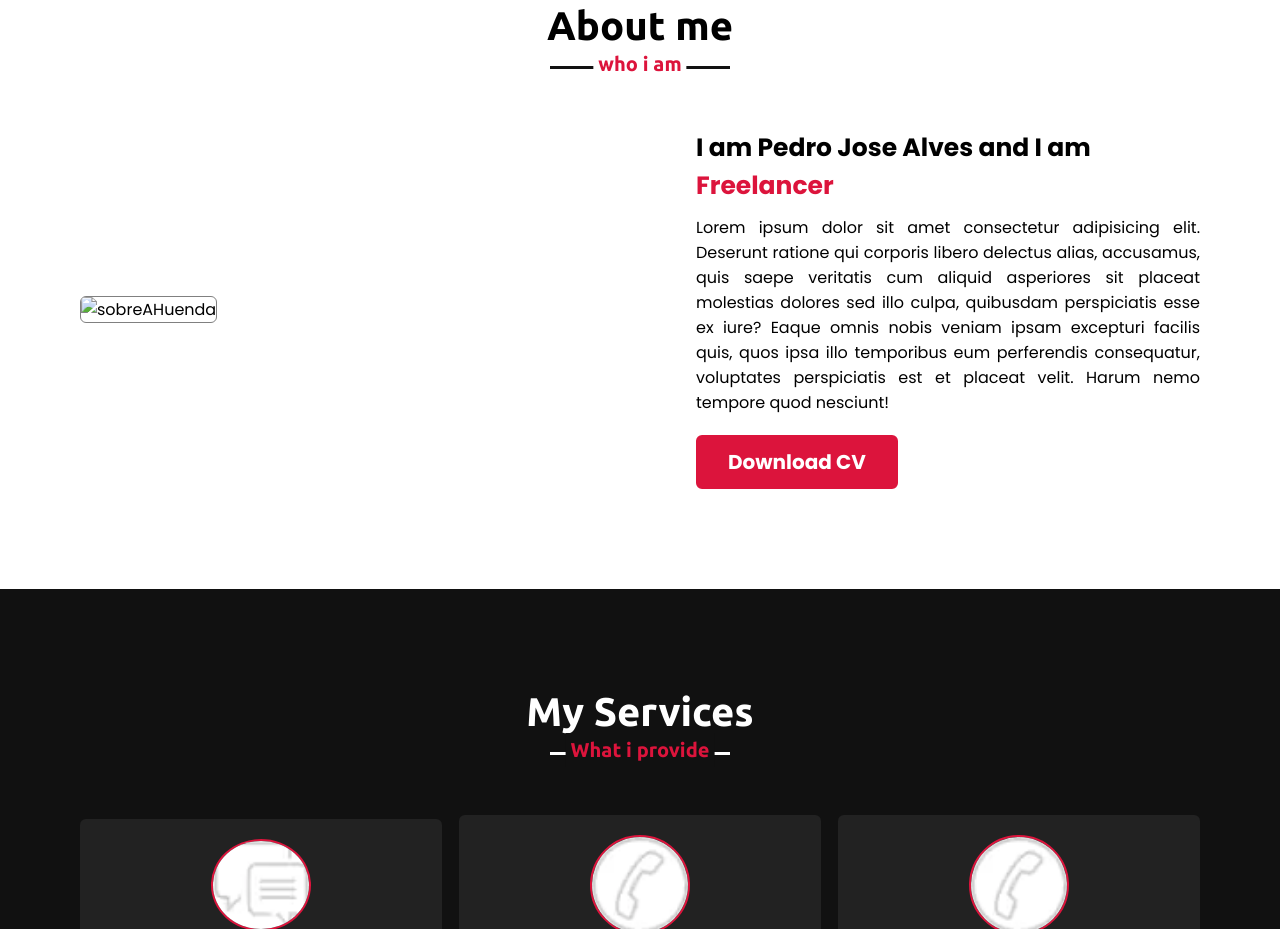
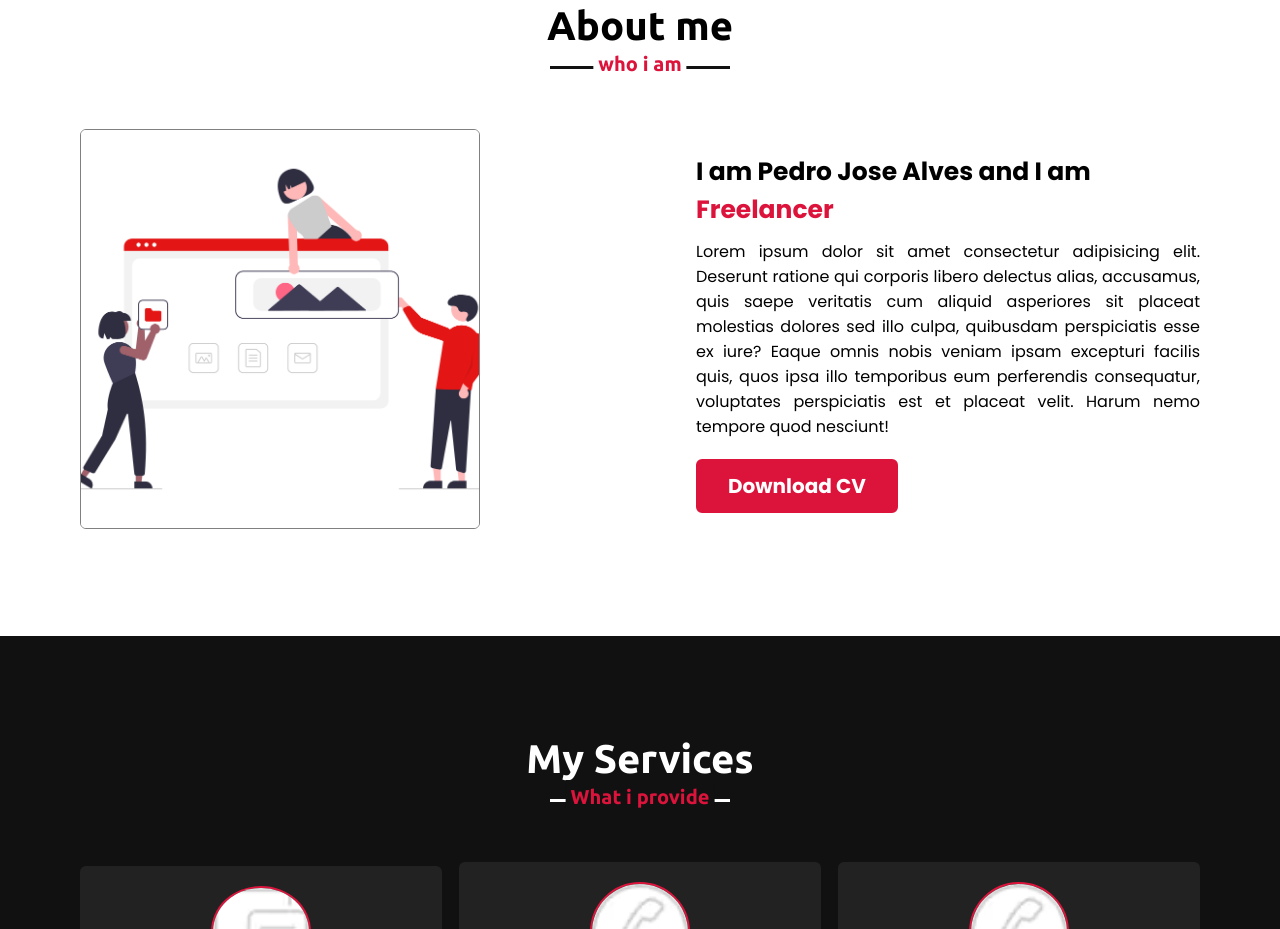
Before and after one commit to PedroJoseAlves/meu-portfolio, a plain HTML site: page index.html in a window 1280 px wide. Shown: the part 897-1826 px from the top of the page. Drawn offline with nearby package versions, Linux system fonts and the light colour scheme; files whose address does not match are found by name.

Commit message:
Update index.html

```diff
--- a/index.html
+++ b/index.html
@@ -53,7 +53,7 @@
             <h2 class="title">About me</h2>
             <div class="about-content">
                 <div class="column left">
-                    <img src="/images/eq1.png" alt="sobreAHuenda">
+                    <img src="./eq1.png" alt="sobreAHuenda">
                 </div>
                 <div class="column right">
                     <div class="text">I am Pedro Jose Alves and I am <span class="type-2"></span> </div>
```
